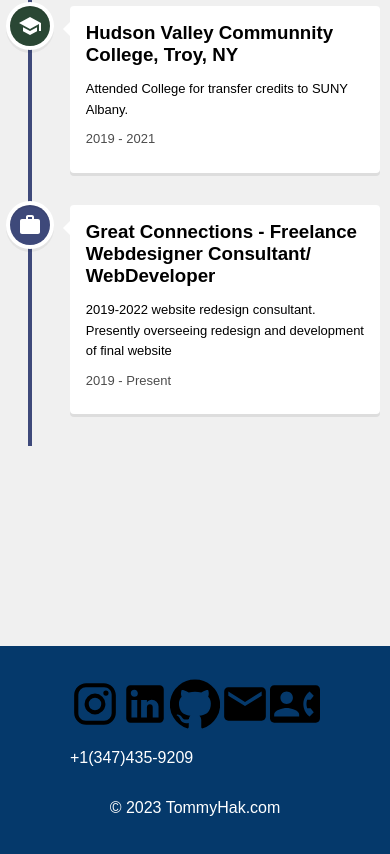
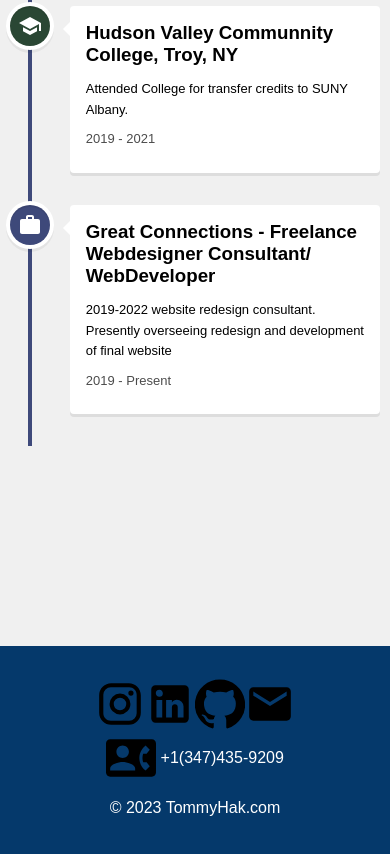
Before and after one commit to TommyHakGH/PersonalWebsite, a React (Create React App) app: page /experience in a window 390 px wide. Shown: the part 564-1418 px from the top of the page. Built offline with nearby package versions, Linux system fonts and the light colour scheme.

Commit message:
aligned material ui phone icon with phone number in footer

```diff
--- a/src/components/Footer.js
+++ b/src/components/Footer.js
@@ -14,7 +14,14 @@ function Footer() {
         <LinkedInIcon cursor= 'pointer' onClick= {event => window.location.href='https://www.linkedin.com/in/tommy-hak-716619253/'}/>
         <GitHubIcon cursor= 'pointer' onClick= {event => window.location.href='https://github.com/TommyHakGH?tab=repositories'}/>
         <EmailIcon cursor= 'pointer' onClick= {event => window.location.href='https://mail.google.com/mail/?view=cm&fs=1&to=tommys.hak@gmail.com'}/>
-        <ContactPhoneIcon /> <p>+1(347)435-9209</p>
+    </div>
+    <div style={{
+      display:"flex",
+      alignItems: "center",
+      flexWrap: 'wrap',
+    }}>
+    <ContactPhoneIcon
+    /> <p>&nbsp;+1(347)435-9209</p>
     </div>
     <p> &copy; 2023 TommyHak.com </p>
     </div>
```
